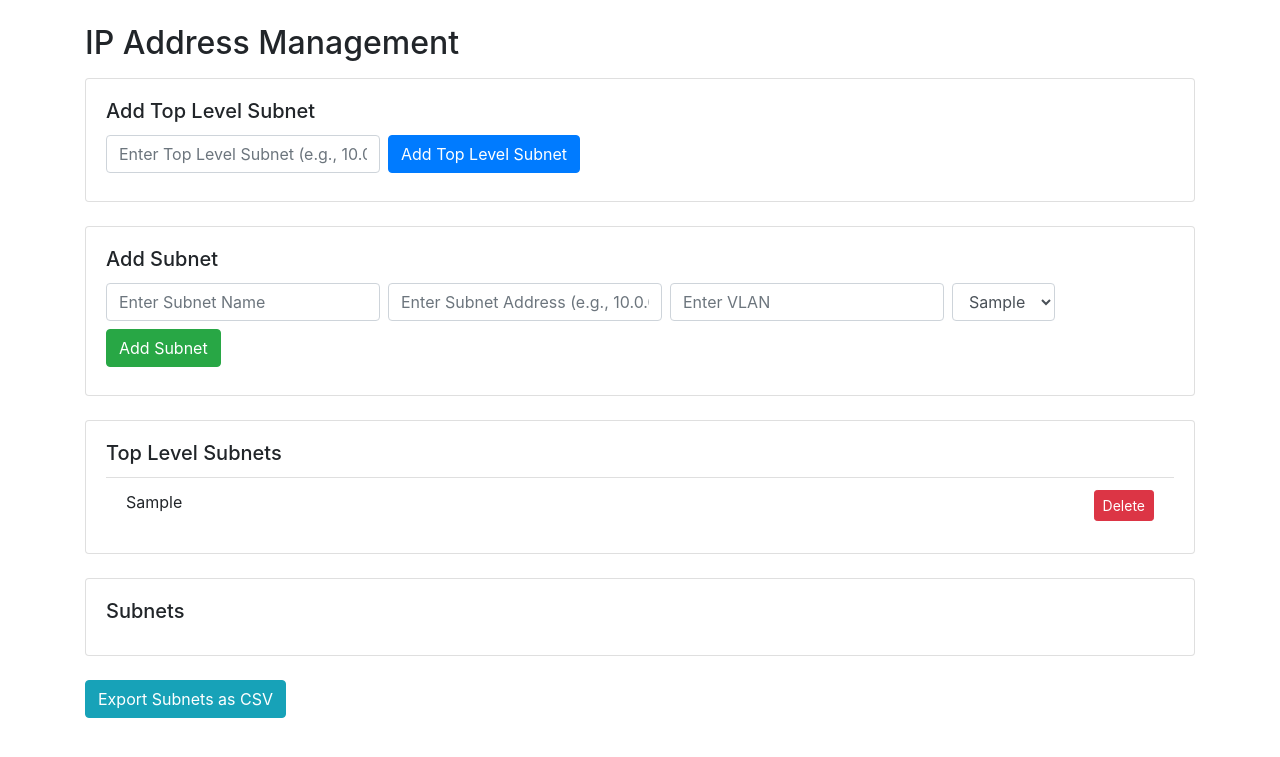
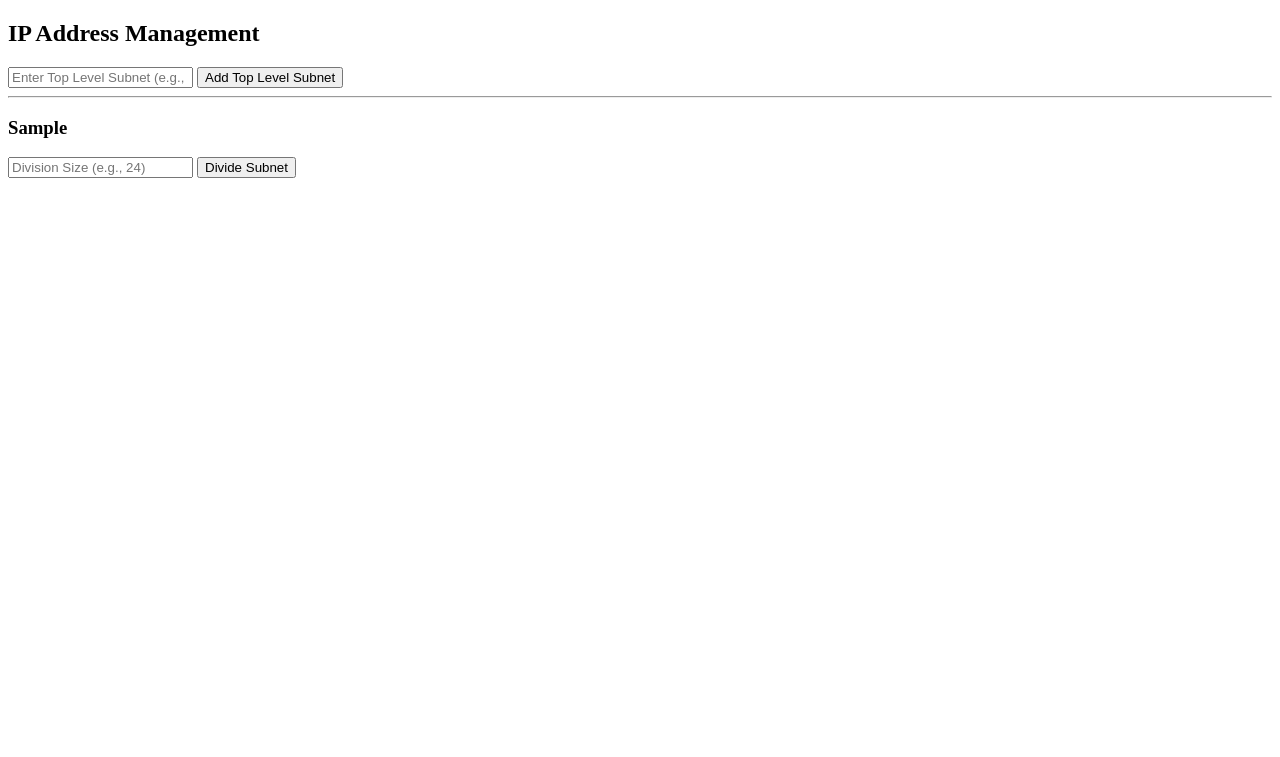
Before and after one commit to marcmylemans/Flask-IPAM, a Flask app: page / in a window 1280 px wide. Shown: the top 757 px of the page. Run offline with Flask 3, Linux system fonts and the light colour scheme; tables that the repository leaves empty hold one stand-in row (values such as "Sample post"); some libraries are stand-ins or nearby versions.

Commit message:
Update index.html

```diff
--- a/templates/index.html
+++ b/templates/index.html
@@ -1,67 +1,23 @@
-{% extends 'base.html' %}
-
-{% block body %}
-    <h2 class="mb-3">IP Address Management</h2>
-
-    <!-- Form to Add Top Level Subnet -->
-    <div class="card mb-4">
-        <div class="card-body">
-            <h5 class="card-title">Add Top Level Subnet</h5>
-            <form action="/" method="post" class="form-inline">
-                <input type="text" name="top_level_subnet" class="form-control mr-2 mb-2" placeholder="Enter Top Level Subnet (e.g., 10.0.0.0/8)" required>
-                <button type="submit" class="btn btn-primary mb-2">Add Top Level Subnet</button>
+<!DOCTYPE html>
+<html>
+<head>
+    <title>IPAM Tool</title>
+</head>
+<body>
+    <h2>IP Address Management</h2>
+    <form action="/" method="post">
+        <input type="text" name="top_level_subnet" placeholder="Enter Top Level Subnet (e.g., 10.0.0.0/22)">
+        <input type="submit" value="Add Top Level Subnet">
+    </form>
+    <hr>
+    {% for subnet in top_level_subnets %}
+        <div>
+            <h3>{{ subnet.subnet }}</h3>
+            <form action="/divide_subnet/{{ subnet.id }}" method="post">
+                <input type="number" name="division_size" placeholder="Division Size (e.g., 24)">
+                <input type="submit" value="Divide Subnet">
             </form>
         </div>
-    </div>
-
-    <!-- Form to Add Subnet -->
-    <div class="card mb-4">
-        <div class="card-body">
-            <h5 class="card-title">Add Subnet</h5>
-            <form action="/" method="post" class="form-inline">
-                <input type="text" name="subnet_name" class="form-control mr-2 mb-2" placeholder="Enter Subnet Name" required>
-                <input type="text" name="subnet_address" class="form-control mr-2 mb-2" placeholder="Enter Subnet Address (e.g., 10.0.0.0/24)" required>
-                <input type="number" name="vlan" class="form-control mr-2 mb-2" placeholder="Enter VLAN" required>
-                <select name="top_level_subnet_id" class="form-control mr-2 mb-2">
-                    {% for top_level_subnet in top_level_subnets %}
-                        <option value="{{ top_level_subnet.id }}">{{ top_level_subnet.subnet }}</option>
-                    {% endfor %}
-                </select>
-                <button type="submit" class="btn btn-success mb-2">Add Subnet</button>
-            </form>
-        </div>
-    </div
-
-        <!-- Display Top Level Subnets -->
-    <div class="card mb-4">
-        <div class="card-body">
-            <h5 class="card-title">Top Level Subnets</h5>
-            <ul class="list-group list-group-flush">
-                {% for top_level_subnet in top_level_subnets %}
-                    <li class="list-group-item">
-                        {{ top_level_subnet.subnet }}
-                        <a href="/delete_top_level_subnet/{{ top_level_subnet.id }}" class="btn btn-danger btn-sm float-right">Delete</a>
-                    </li>
-                {% endfor %}
-            </ul>
-        </div>
-    </div>
-
-    <!-- Display Subnets -->
-    <div class="card">
-        <div class="card-body">
-            <h5 class="card-title">Subnets</h5>
-            <ul class="list-group list-group-flush">
-                {% for subnet in subnets %}
-                    <li class="list-group-item">
-                        {{ subnet.name }} ({{ subnet.subnet }}) VLAN: {{ subnet.vlan }}
-                        <a href="/delete_subnet/{{ subnet.id }}" class="btn btn-danger btn-sm float-right">Delete</a>
-                    </li>
-                {% endfor %}
-            </ul>
-        </div>
-    </div>
-<div class="my-4">
-    <a href="/export_csv" class="btn btn-info">Export Subnets as CSV</a>
-</div>
-{% endblock %}
+    {% endfor %}
+</body>
+</html>
```
